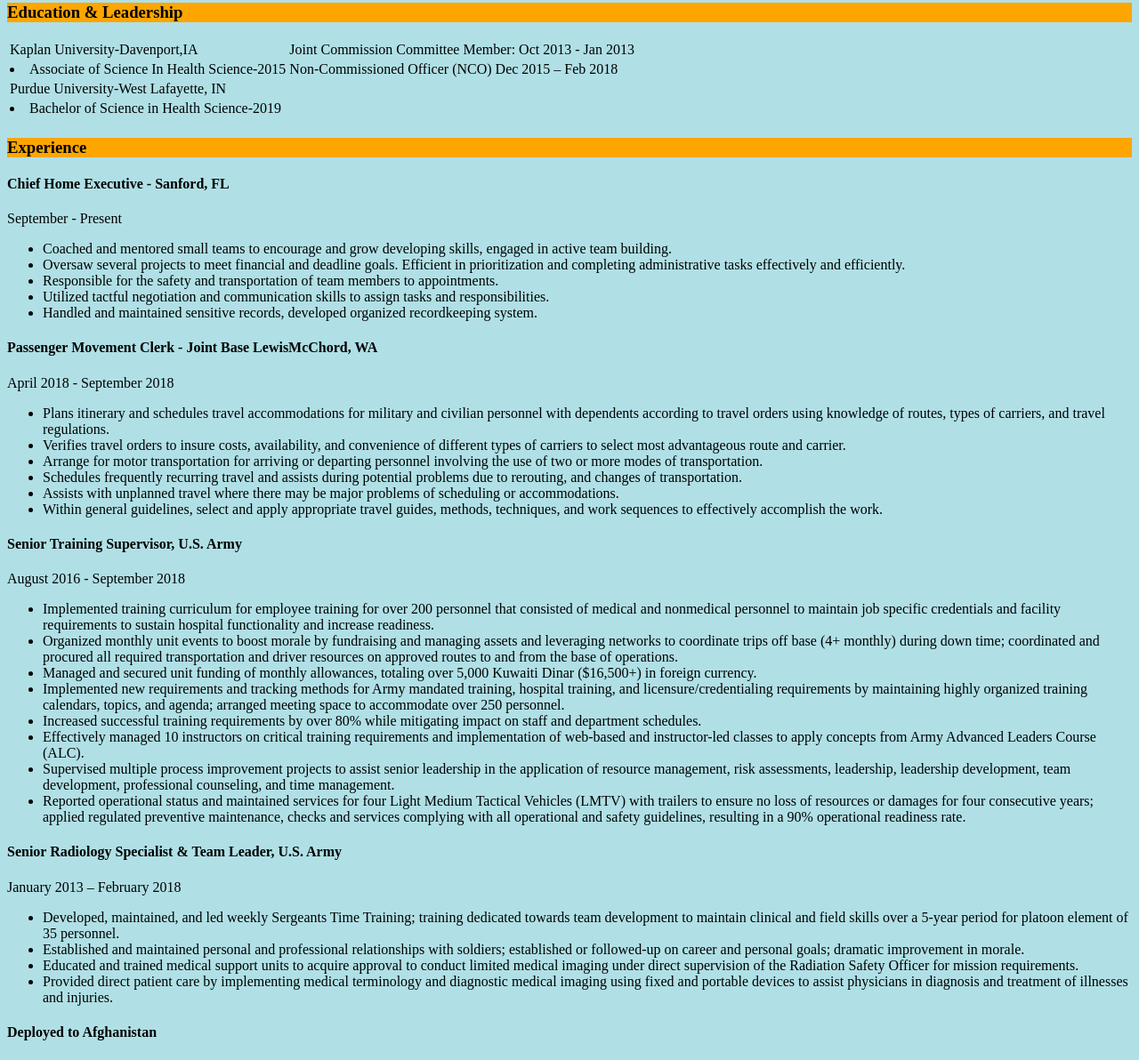
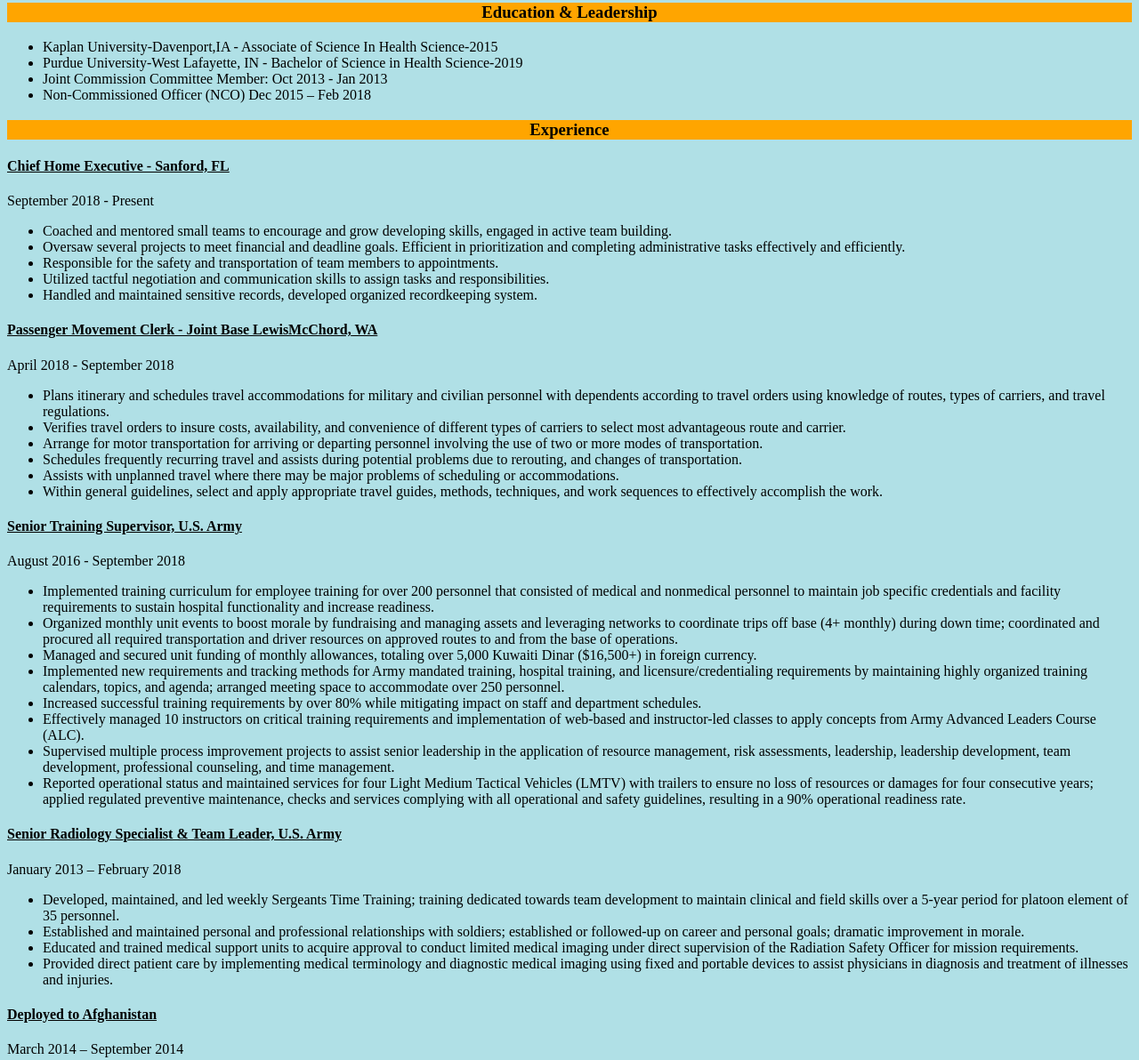
Before and after one commit to j-reichelt/j-reichelt.github.io, a plain HTML site: page index.html in a window 1280 px wide. Shown: the part 756-1948 px from the top of the page at 89% size. Drawn offline with Linux system fonts and the light colour scheme.

Commit message:
Update index.html

```diff
--- a/index.html
+++ b/index.html
@@ -17,19 +17,20 @@
    <img class="animated-gif" src="https://media.giphy.com/media/X0bnTmo4izNfi/giphy-downsized-large.gif">
 
 
-  <div class="header"">
+  <div class="objectiveheader"">
   <h3>OBJECTIVE</h3></div>
-  <div>
+  <div class="objective">
     <p> Goal and results driven veteran with extensive specialized healthcare experience. Proven leader seeking challenging opportunities for growth; willing to provide dynamic team leadership and development, exceptional customer service, and fostering an environment of respect, kindness, and integrity.</p>
 
-  <div class="header">
+  <div class="skillsheader">
       <h3> Skills & Abilities</h3>
   </div>
-    <P> Microsoft Office Suite, Google Office Suite, PC Operating systems (Windows 10, Vista, XP), Qualified typist 75 WPM,
-    Composite Health Care System (CHCS), Armed Forces Health Longitudinal Technology Application (AHLTA), Theater Medical Information Program- Joint (MC4), customer service focused, strong verbal, and written communication</p>
+    <div class="skills">
+      <P> Microsoft Office Suite, Google Office Suite, PC Operating systems (Windows 10, Vista, XP), Qualified typist 75 WPM,
+      Composite Health Care System (CHCS), Armed Forces Health Longitudinal Technology Application (AHLTA), Theater Medical Information Program- Joint (MC4), customer service focused, strong verbal, and written communication</p>
   </div>
 
-  <div class="header">
+  <div class="certsheader">
     <h3> Certifications & Awards</h3></div>
   <div>
   <ul class="certsandawards">
@@ -44,51 +45,52 @@
     <li> Army Achievement Medal (5) </li>
   </div>
 
-    <div class="education">
+    <div class="educationheader">
       <h3> Education & Leadership</h3></div>
-    <table>
-      <tr>
-        <td> Kaplan University-Davenport,IA</td>
-        <td> Joint Commission Committee Member: Oct 2013 - Jan 2013</td>
+  <div class="educationleadership">
+    <ul>
+     <li> Kaplan University-Davenport,IA - Associate of Science In Health Science-2015</li>
+     <li>Purdue University-West Lafayette, IN - Bachelor of Science in Health Science-2019</li>
+     <li> Joint Commission Committee Member: Oct 2013 - Jan 2013</li>
+     <li>Non-Commissioned Officer (NCO) Dec 2015 – Feb 2018</li>
+     </div>
 
-      <tr>
-        <td><li> Associate of Science In Health Science-2015</li></td>
-        <td>Non-Commissioned Officer (NCO) Dec 2015 – Feb 2018</td>
-      <tr>
-        <td> Purdue University-West Lafayette, IN</td>
-        <tr>
-          <td><li>Bachelor of Science in Health Science-2019</td></li>
-    <tr>
-    </table>
-
-  <div class="header">
+  <div class="experienceheader">
     <h3>Experience</h3></div>
   <div>
-    <h4> Chief Home Executive - Sanford, FL</h4>
-    <p> September - Present</p>
-    <ul>
+    <div class="che"><h4><u>Chief Home Executive - Sanford, FL</u></h4></div>
+    <p> September 2018 - Present</p>
+
+
+    <div>
+    <ul class="che">
       <li> Coached and mentored small teams to encourage and grow developing skills, engaged in active team building.</li>
       <li> Oversaw several projects to meet financial and deadline goals. Efficient in prioritization and completing administrative tasks effectively and efficiently.</li>
       <li> Responsible for the safety and transportation of team members to appointments.</li>
       <li> Utilized tactful negotiation and communication skills to assign tasks and responsibilities.</li>
       <li> Handled and maintained sensitive records, developed organized recordkeeping system.</li>
     </ul>
+    </div>
 
-  </div>
-    <h4> Passenger Movement Clerk - Joint Base LewisMcChord, WA</h4>
+    <div>
+      <h4> <u>Passenger Movement Clerk - Joint Base LewisMcChord, WA</u></h4>
     <p> April 2018 - September 2018</p>
-    <ul>
+    <div>
+      <ul class="pmc">
       <li>Plans itinerary and schedules travel accommodations for military and civilian personnel with dependents according to travel orders using knowledge of routes, types of carriers, and travel regulations.</li>
       <li>Verifies travel orders to insure costs, availability, and convenience of different types of carriers to select most advantageous route and carrier.</li>
       <li> Arrange for motor transportation for arriving or departing personnel involving the use of two or more modes of transportation.</li>
       <li>Schedules frequently recurring travel and assists during potential problems due to rerouting, and changes of transportation.</li>
       <li>Assists with unplanned travel where there may be major problems of scheduling or accommodations.</li> <li>Within general guidelines, select and apply appropriate travel guides, methods, techniques, and work sequences to effectively accomplish the work.</li>
     </ul>
+    </div>
 
+  <div>
+    <h4> <u>Senior Training Supervisor, U.S. Army</u></h4>
+    <p> August 2016 - September 2018</p>
   </div>
-    <h4> Senior Training Supervisor, U.S. Army</h4>
-    <p> August 2016 - September 2018</p>
-    <ul>
+
+    <ul class="sts">
       <li>Implemented training curriculum for employee training for over 200 personnel that consisted of medical and nonmedical personnel to maintain job specific credentials and facility requirements to sustain hospital functionality and increase readiness.</li>
       <li>Organized monthly unit events to boost morale by fundraising and managing assets and leveraging networks to coordinate trips off base (4+ monthly) during down time; coordinated and procured all required transportation and driver resources on approved routes to and from the base of operations.</li>
       <li>Managed and secured unit funding of monthly allowances, totaling over 5,000 Kuwaiti Dinar ($16,500+) in foreign currency.</li>
@@ -98,22 +100,29 @@
       <li>Supervised multiple process improvement projects to assist senior leadership in the application of resource management, risk assessments, leadership, leadership development, team development, professional counseling, and time management.</li>
       <li>Reported operational status and maintained services for four Light Medium Tactical Vehicles (LMTV) with trailers to ensure no loss of resources or damages for four consecutive years; applied regulated preventive maintenance, checks and services complying with all operational and safety guidelines, resulting in a 90% operational readiness rate.</li>
     </ul>
+    </div>
 
    <div>
-     <h4> Senior Radiology Specialist & Team Leader, U.S. Army</h4>
+     <h4><u>Senior Radiology Specialist & Team Leader, U.S. Army</u></h4>
      <p> January 2013 – February 2018</p>
-     <ul>
+   </div>
+
+   <div>
+     <ul class="srs">
        <li> Developed, maintained, and led weekly Sergeants Time Training; training dedicated towards team development to maintain clinical and field skills over a 5-year period for platoon element of 35 personnel.</li>
        <li> Established and maintained personal and professional relationships with soldiers; established or followed-up on career and personal goals; dramatic improvement in morale.</li>
        <li> Educated and trained medical support units to acquire approval to conduct limited medical imaging under direct supervision of the Radiation Safety Officer for mission requirements.</li>
        <li> Provided direct patient care by implementing medical terminology and diagnostic medical imaging using fixed and portable devices to assist physicians in diagnosis and treatment of illnesses and injuries.</li>
-     </ul>
+      </ul>
   </div>
 
   <div>
-    <h4> Deployed to Afghanistan</h4>
+    <h4><u>Deployed to Afghanistan</u></h4>
     <p>March 2014 – September 2014</p>
-    <ul>
+    </div>
+
+    <div>
+    <ul class="dta">
       <li> Assigned to work with the coalition trauma teams in the British military hospital.</li>
       <li> Provided medical imaging and on-call services using portable, stationary, and computed tomography assets to assist in emergent stabilization and recovery.</li>
       <li> Created and implemented a storage filing system for patient records and printed images along with CDs; resulted in increased section organization, record keeping, and safeguarding of Personally Identifiable Information (PII).</li>
@@ -122,9 +131,12 @@
   </div>
 
   <div>
-    <h4> Radiology Section Supervisor, U.S. Army</h4>
+    <h4><u>Radiology Section Supervisor, U.S. Army</u></h4>
     <p> October 2010 - January 2013</p>
-    <ul>
+    </div>
+
+    <div>
+    <ul class="rss">
       <li> Responsible for the daily flow of operations and upkeep of Radiology section. Performed direct patient care by providing diagnostic imaging to over 9,000 beneficiaries, both service members and civilians, across 4 different clinics in the region.</li>
       <li> Maintained continuity of care and technical support during equipment failures or lack of resources in neighboring healthcare facilities to provide the best opportunity for customer service.</li>
       <li> Developed a cyclic training auditing program for training requirements for over 60 personnel using competency assessment folder systems.</li>
```
